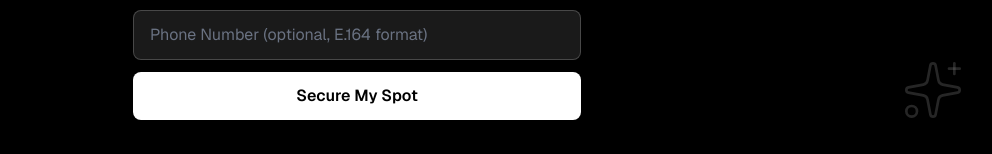
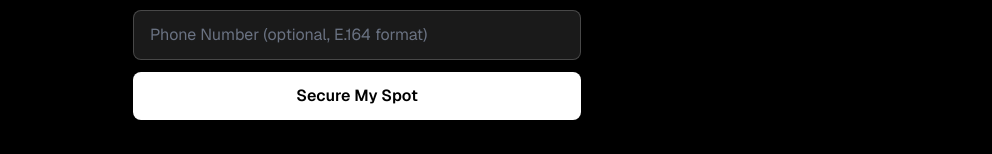
Before and after one commit to kumargaurav121/mind-archive-web, a Next.js app: page / in a window 1280 px wide. Shown: the part 646-800 px from the top of the page, without its empty margins (283-1275 px from the left). Built offline with nearby package versions, Linux system fonts and the light colour scheme; no server answers.

Commit message:
removing the ai sign

```diff
--- a/app/page.tsx
+++ b/app/page.tsx
@@ -2,7 +2,7 @@
 
 import { useState, useEffect } from "react";
 import Link from "next/link";
-import { Mic, Zap, Droplet, Archive, Check, Sparkles } from "lucide-react";
+import { Mic, Zap, Droplet, Archive, Check } from "lucide-react";
 
 const API_URL = process.env.NEXT_PUBLIC_API_URL || "http://localhost:3000";
 
@@ -323,11 +323,6 @@ export default function Home() {
           </Link>
         </p>
       </footer>
-
-      {/* Decorative Sparkle - Bottom Right */}
-      <div className="fixed bottom-8 right-8 opacity-50">
-        <Sparkles className="w-16 h-16 text-white/30" strokeWidth={1} />
-      </div>
     </div>
   );
 }
```
